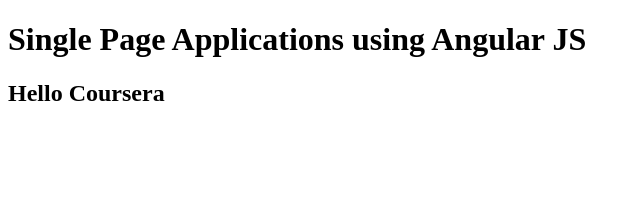
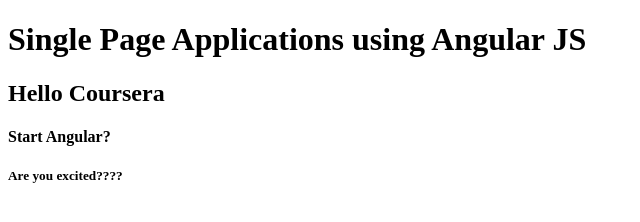
Before and after one commit to mksmahi/coursera-test, a plain HTML site: page index.html in a window 1280 px wide. Shown: the whole page, without its empty margins (0-640 px from the left). Drawn offline with Linux system fonts and the light colour scheme.

Commit message:
next version

```diff
--- a/index.html
+++ b/index.html
@@ -7,5 +7,7 @@
   <body>
     <h1>Single Page Applications using Angular JS </<h1>
       <h2>Hello Coursera</h2>
+      <h4>Start Angular?</h4>
+      <h5>Are you excited????</h5>
   </body>
 </html>
```
